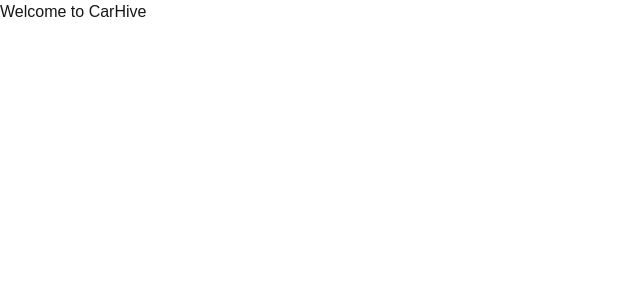
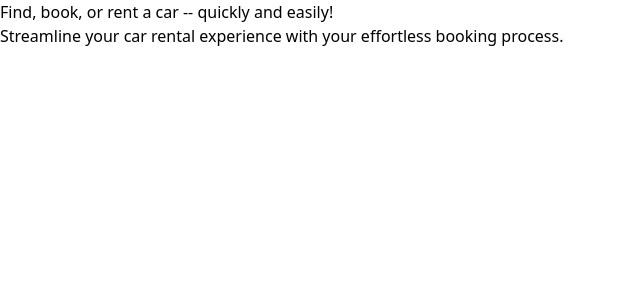
Before and after one commit to Obaidullah-ahsan/Car-Service-Management, a Next.js app: page / in a window 1280 px wide. Shown: the top 300 px of the page, without its empty margins (0-640 px from the left). Built offline with nearby package versions, Linux system fonts and the light colour scheme.

Commit message:
Hero section added

```diff
--- a/src/app/globals.css
+++ b/src/app/globals.css
@@ -1,27 +1,3 @@
 @tailwind base;
 @tailwind components;
 @tailwind utilities;
-
-:root {
-  --background: #ffffff;
-  --foreground: #171717;
-}
-
-@media (prefers-color-scheme: dark) {
-  :root {
-    --background: #0a0a0a;
-    --foreground: #ededed;
-  }
-}
-
-body {
-  color: var(--foreground);
-  background: var(--background);
-  font-family: Arial, Helvetica, sans-serif;
-}
-
-@layer utilities {
-  .text-balance {
-    text-wrap: balance;
-  }
-}
--- a/src/app/page.tsx
+++ b/src/app/page.tsx
@@ -1,7 +1,9 @@
+import Hero from "@/components/Hero";
+
 export default function Home() {
   return (
     <main>
-      <h1>Welcome to CarHive</h1>
+      <Hero></Hero>
     </main>
   );
 }
--- /dev/null
+++ b/src/components/Hero.tsx
@@ -0,0 +1,16 @@
+import React from 'react';
+
+const Hero = () => {
+    return (
+        <div className='overflow-hidden'>
+            <h1 className="">
+                Find, book, or rent a car -- quickly and easily!
+            </h1>
+            <p className="">
+                Streamline your car rental experience with your effortless booking process.
+            </p>
+        </div>
+    );
+};
+
+export default Hero;
```
